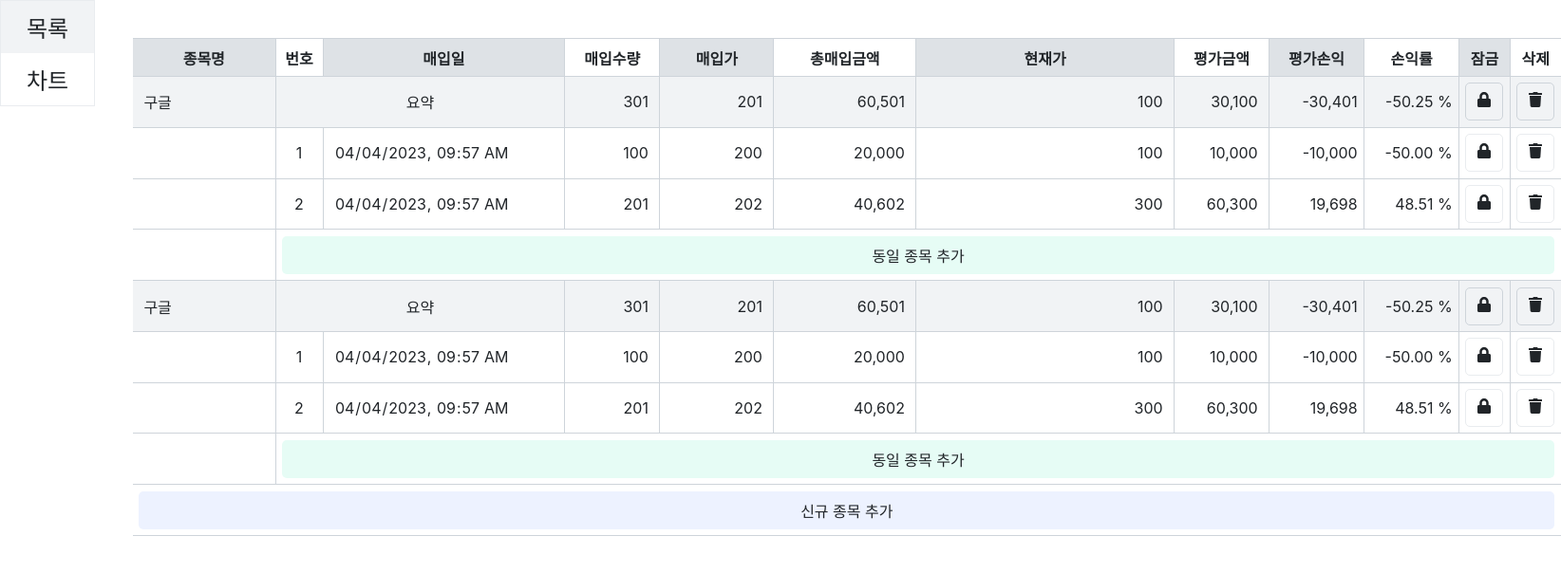
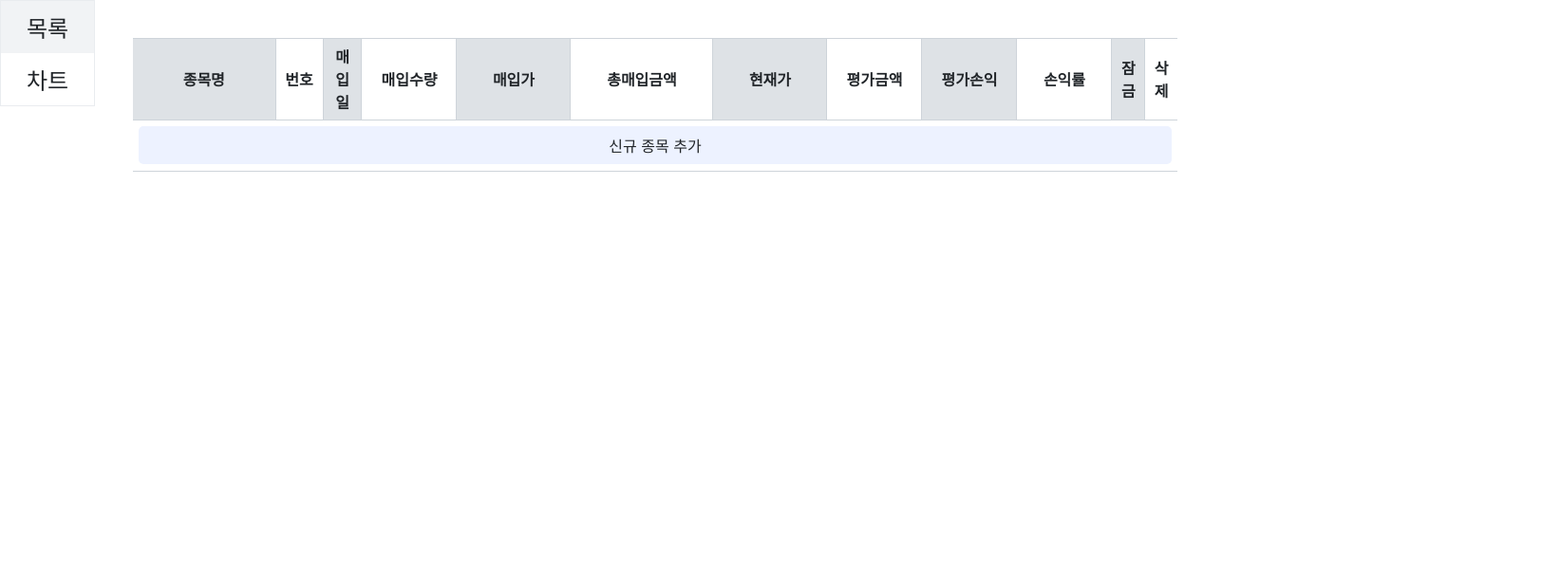
Before and after one commit to Globalkmaria/rateOfReturn, a React (Create React App) app: page / in a window 1280 px wide. Shown: the top 604 px of the page at 95% size, 1644 px wide, since content can reach past the window. Built offline with nearby package versions, Linux system fonts and the light colour scheme; a web font is replaced by a local one.

Commit message:
Add : Redux stockList store,

```diff
--- /dev/null
+++ b/src/features/stockList/stockListSlice.ts
@@ -0,0 +1,167 @@
+import { createSlice } from '@reduxjs/toolkit';
+import type { PayloadAction } from '@reduxjs/toolkit';
+import { toDateInputValue } from '../../views/List/StockItem/utils';
+
+type UpdateStock = {
+  stockIdx: number;
+  fieldName: Omit<keyof StockMainInfo, 'stockId'>;
+  value: string;
+};
+
+type UpdatePurchasedItem = {
+  fieldName: Omit<keyof PurchasedItemInfo, 'purchasedId'>;
+  value: string;
+  stockIdx: number;
+  purchasedIdx: number;
+};
+
+export type StockMainInfo = {
+  stockName: string;
+  currentPrice: number;
+  stockId: number;
+};
+
+export interface PurchasedItemInfo {
+  purchasedId: number;
+  purchasedDate: string;
+  purchasedQuantity: number;
+  purchasedPrice: number;
+}
+
+export interface StockList {
+  mainInfo: StockMainInfo;
+  purchasedItems: PurchasedItemInfo[];
+}
+
+export type StockListState = {
+  stocks: StockList[];
+};
+
+const initialState: StockListState = { stocks: [] };
+
+let nextStockId = 0;
+let nextPurchasedId = 0;
+
+export const stockListSlice = createSlice({
+  name: 'stockList',
+  initialState,
+  reducers: {
+    addNewStock: (state) => {
+      state.stocks.push({
+        mainInfo: {
+          stockName: '',
+          currentPrice: 0,
+          stockId: nextStockId++,
+        },
+        purchasedItems: [
+          {
+            purchasedId: nextPurchasedId++,
+            purchasedDate: toDateInputValue().toISOString(),
+            purchasedQuantity: 0,
+            purchasedPrice: 0,
+          },
+        ],
+      });
+    },
+    addPurchasedItem: (state, action: PayloadAction<number>) => {
+      const stockId = action.payload;
+      const stockIdx = state.stocks.findIndex(
+        (stock) => stock.mainInfo.stockId === stockId,
+      );
+      state.stocks[stockIdx].purchasedItems.push({
+        purchasedId: nextPurchasedId++,
+        purchasedDate: toDateInputValue().toISOString(),
+        purchasedQuantity: 0,
+        purchasedPrice: 0,
+      });
+    },
+    updateStock: (state, action: PayloadAction<UpdateStock>) => {
+      const { stockIdx, fieldName, value } = action.payload;
+      // @ts-ignore
+      state.stocks[stockIdx].mainInfo[fieldName] = value;
+    },
+    updatePurchaseItem: (state, action: PayloadAction<UpdatePurchasedItem>) => {
+      const { stockIdx, purchasedIdx, fieldName, value } = action.payload;
+
+      // @ts-ignore
+      state.stocks[stockIdx].purchasedItems[purchasedIdx][fieldName] = value;
+    },
+
+    deleteStock: (state, action: PayloadAction<number>) => {
+      state.stocks.splice(action.payload, 1);
+    },
+    deletePurchasedItem: (
+      state,
+      action: PayloadAction<{ stockIdx: number; purchasedIdx: number }>,
+    ) => {
+      const { stockIdx, purchasedIdx } = action.payload;
+      if (state.stocks[stockIdx].purchasedItems.length === 1) {
+        state.stocks.splice(stockIdx, 1);
+        return;
+      }
+      state.stocks[stockIdx].purchasedItems.splice(purchasedIdx, 1);
+    },
+  },
+});
+
+export const {
+  addNewStock,
+  addPurchasedItem,
+  updateStock,
+  updatePurchaseItem,
+  deleteStock,
+  deletePurchasedItem,
+} = stockListSlice.actions;
+
+export default stockListSlice.reducer;
+
+// const MOCK_DATA: StockList[] = [
+//   {
+//     mainInfo: {
+//       stockName: 'Google',
+//       currentPrice: 1000,
+//       stockId: 1,
+//     },
+//     purchasedItems: [
+//       {
+//         purchasedId: 1,
+//         purchasedDate: '2023-04-04T09:57',
+//         purchasedQuantity: 10,
+//         purchasedPrice: 1000,
+//       },
+//       {
+//         purchasedId: 2,
+//         purchasedDate: '2023-04-04T09:57',
+//         purchasedQuantity: 10,
+//         purchasedPrice: 1000,
+//       },
+//     ],
+//   },
+//   {
+//     mainInfo: {
+//       stockName: 'Apple',
+//       currentPrice: 2000,
+//       stockId: 2,
+//     },
+//     purchasedItems: [
+//       {
+//         purchasedId: 3,
+//         purchasedDate: '2023-04-04T09:57',
+//         purchasedQuantity: 10,
+//         purchasedPrice: 1000,
+//       },
+//       {
+//         purchasedId: 4,
+//         purchasedDate: '2023-04-04T09:57',
+//         purchasedQuantity: 10,
+//         purchasedPrice: 1000,
+//       },
+//     ],
+//   },
+// ];
+
+// when mock data is used
+// let nextStockId = 3;
+// let nextPurchasedId = 5;
+
+// const initialState: StockListState = { stocks: MOCK_DATA };
--- a/src/store.ts
+++ b/src/store.ts
@@ -1,5 +1,12 @@
 import { configureStore } from '@reduxjs/toolkit';
+import stockListReducer from './features/stockList/stockListSlice';
 
 export const store = configureStore({
-  reducer: {},
+  reducer: {
+    stockList: stockListReducer,
+  },
 });
+
+export type RootState = ReturnType<typeof store.getState>;
+
+export type AppDispatch = typeof store.dispatch;
--- a/src/views/List/StockList.tsx
+++ b/src/views/List/StockList.tsx
@@ -1,21 +1,30 @@
 import React from 'react';
+import { useDispatch, useSelector } from 'react-redux';
 import styled from 'styled-components';
 import { ContainedButton } from '../../components/Button';
 import { BaseInput } from '../../components/Input';
 import { Table, TableBody, TableCell, TableRow } from '../../components/Table';
-import StockItem, { StockInfoData } from './StockItem/StockItem';
+import { addNewStock } from '../../features/stockList/stockListSlice';
+import { RootState } from '../../store';
+import StockItem from './StockItem/StockItem';
 import StockListHeader from './StockListHeader';
 
 interface StockListProps {}
 
 const StockList: React.FC<StockListProps> = () => {
+  const stocks = useSelector((state: RootState) => state.stockList.stocks);
   return (
     <StyledStockList>
       <Table>
         <StockListHeader />
         <TableBody>
-          <StockItem purchasedStockList={MOCK_DATA} />
-          <StockItem purchasedStockList={MOCK_DATA} />
+          {stocks.map((stock, stockIdx) => (
+            <StockItem
+              stockInfo={stock}
+              stockIdx={stockIdx}
+              key={stock.mainInfo.stockId}
+            />
+          ))}
           <AddNewStock />
         </TableBody>
       </Table>
@@ -36,34 +45,17 @@ const StyledStockList = styled('div')`
 `;
 
 const AddNewStock: React.FC = () => {
+  const dispatch = useDispatch();
+  const onAddNewStock = () => {
+    dispatch(addNewStock());
+  };
   return (
     <TableRow>
       <TableCell colSpan={12}>
-        <ContainedButton color='secondary2' fullWidth>
+        <ContainedButton onClick={onAddNewStock} color='secondary2' fullWidth>
           신규 종목 추가
         </ContainedButton>
       </TableCell>
     </TableRow>
   );
 };
-
-const MOCK_DATA: StockInfoData[] = [
-  {
-    stockName: '구글',
-    stockId: 1,
-    purchasedId: 1,
-    currentPrice: 100,
-    purchaseDate: '2023-04-04T09:57:11',
-    purchaseQuantity: 100,
-    purchasePrice: 200,
-  },
-  {
-    stockName: '구글',
-    stockId: 1,
-    currentPrice: 300,
-    purchasedId: 2,
-    purchaseDate: '2023-04-04T09:57:11',
-    purchaseQuantity: 201,
-    purchasePrice: 202,
-  },
-];
```
